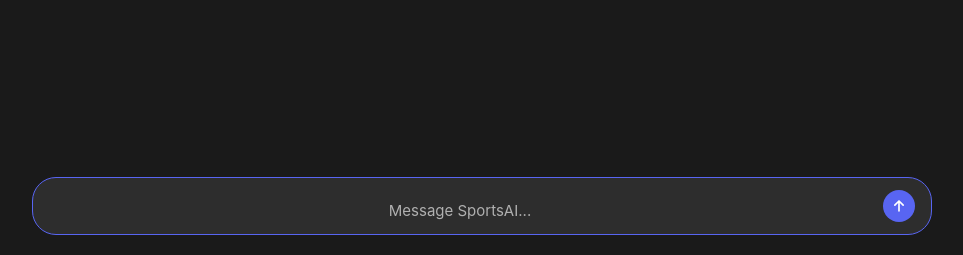
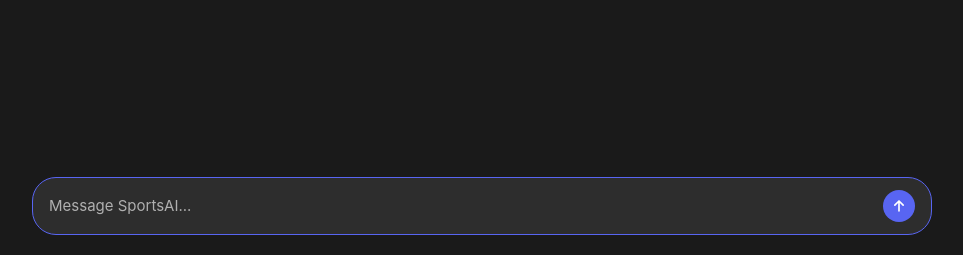
Before and after one commit to mihirb10/sports-ai-companion, a Flask app: template templates/index.html in a window 1280 px wide. Shown: the part 545-800 px from the top of the page, without its empty margins (158-1121 px from the left). Run offline with Flask 3, Linux system fonts and the light colour scheme; the template is opened without the code that fills it, so the values that code supplies are empty; parts of the project's set-up code (start-up, migrations or seed data) failed here and were passed over.

Commit message:
Center elements vertically within their containers
Revert previous change that centered horizontally. Update `align-items` to `center` in `.input-wrapper` to vertically center elements and remove `text-align: center` from `#userInput::placeholder`.

Replit-Commit-Author: Agent
Replit-Commit-Session-Id: c0b9ad09-e64e-476f-ab65-808536ae7829
Replit-Commit-Checkpoint-Type: full_checkpoint
Replit-Commit-Screenshot-Url: https://storage.googleapis.com/screenshot-production-us-central1/66623a13-fd5b-4813-aabd-877f3fa714a8/c0b9ad09-e64e-476f-ab65-808536ae7829/rR2sYPy

```diff
--- a/web-version/static/css/style.css
+++ b/web-version/static/css/style.css
@@ -293,7 +293,7 @@ body {
 
 .input-wrapper {
     display: flex;
-    align-items: flex-end;
+    align-items: center;
     gap: 12px;
     background: var(--bg-secondary);
     border: 1px solid var(--border);
@@ -323,7 +323,6 @@ body {
 
 #userInput::placeholder {
     color: var(--text-secondary);
-    text-align: center;
 }
 
 .send-btn {
```
